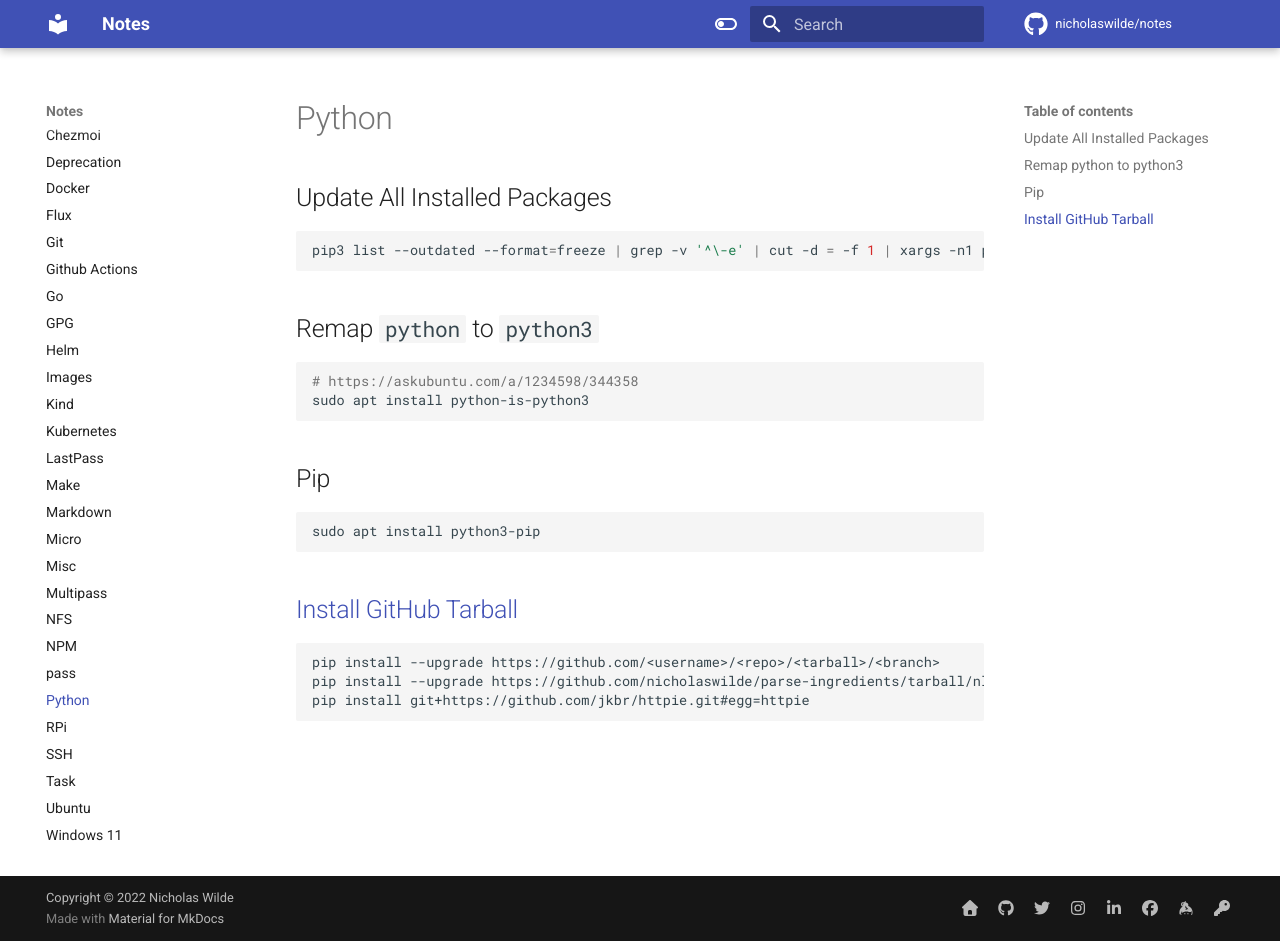
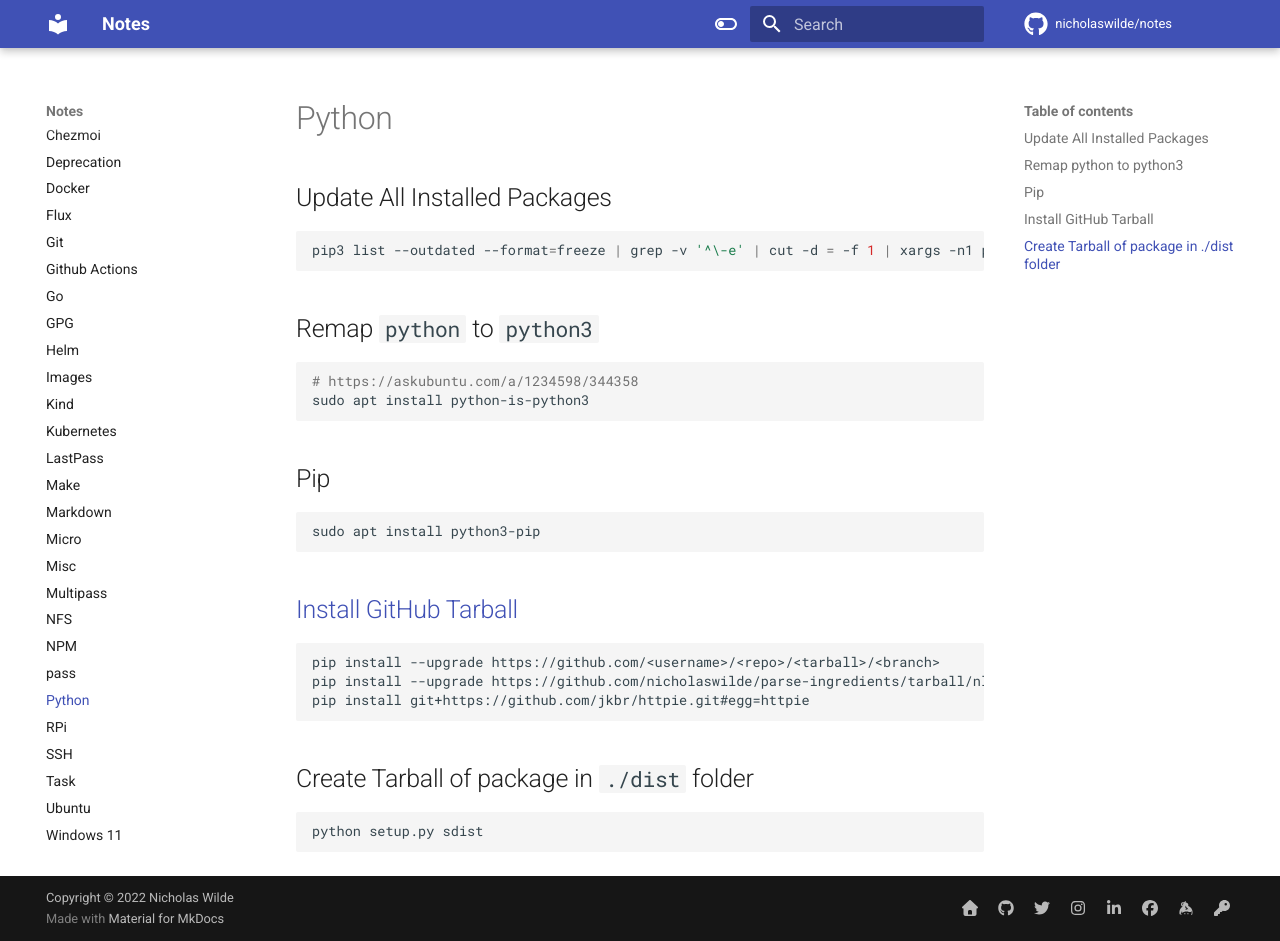
Before and after one commit to nicholaswilde/notes, an MkDocs documentation site: the page built from docs/python.md, in a window 1280 px wide and 941 px high. Built offline with MkDocs 1.6.1 and Material for MkDocs 9.7.7, drawn with Linux system fonts in a browser that asks for light colours; comment, search, counter and statistics services are not loaded.

Commit message:
Add sdist
Signed-off-by: Nicholas Wilde <ncwilde43@gmail.com>

````diff
--- a/docs/python.md
+++ b/docs/python.md
@@ -28,4 +28,10 @@ pip install --upgrade https://github.com/nicholaswilde/parse-ingredients/tarball
 pip install git+https://github.com/jkbr/httpie.git#egg=httpie
 ```
 
+## Create Tarball of package in `./dist` folder
+
+```shell
+python setup.py sdist
+```
+
 [1]: https://stackoverflow.com/a/15268990/1061279
````
